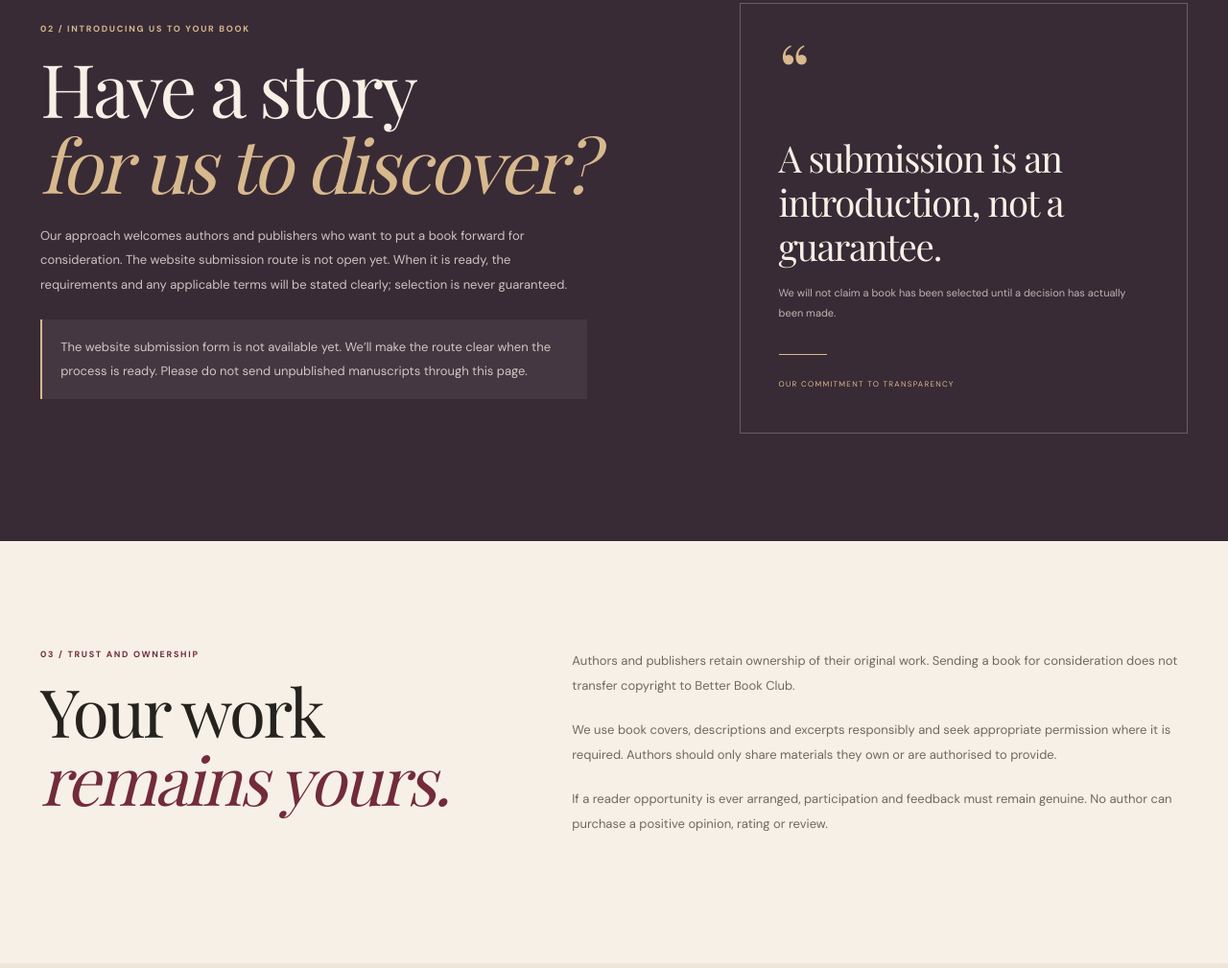
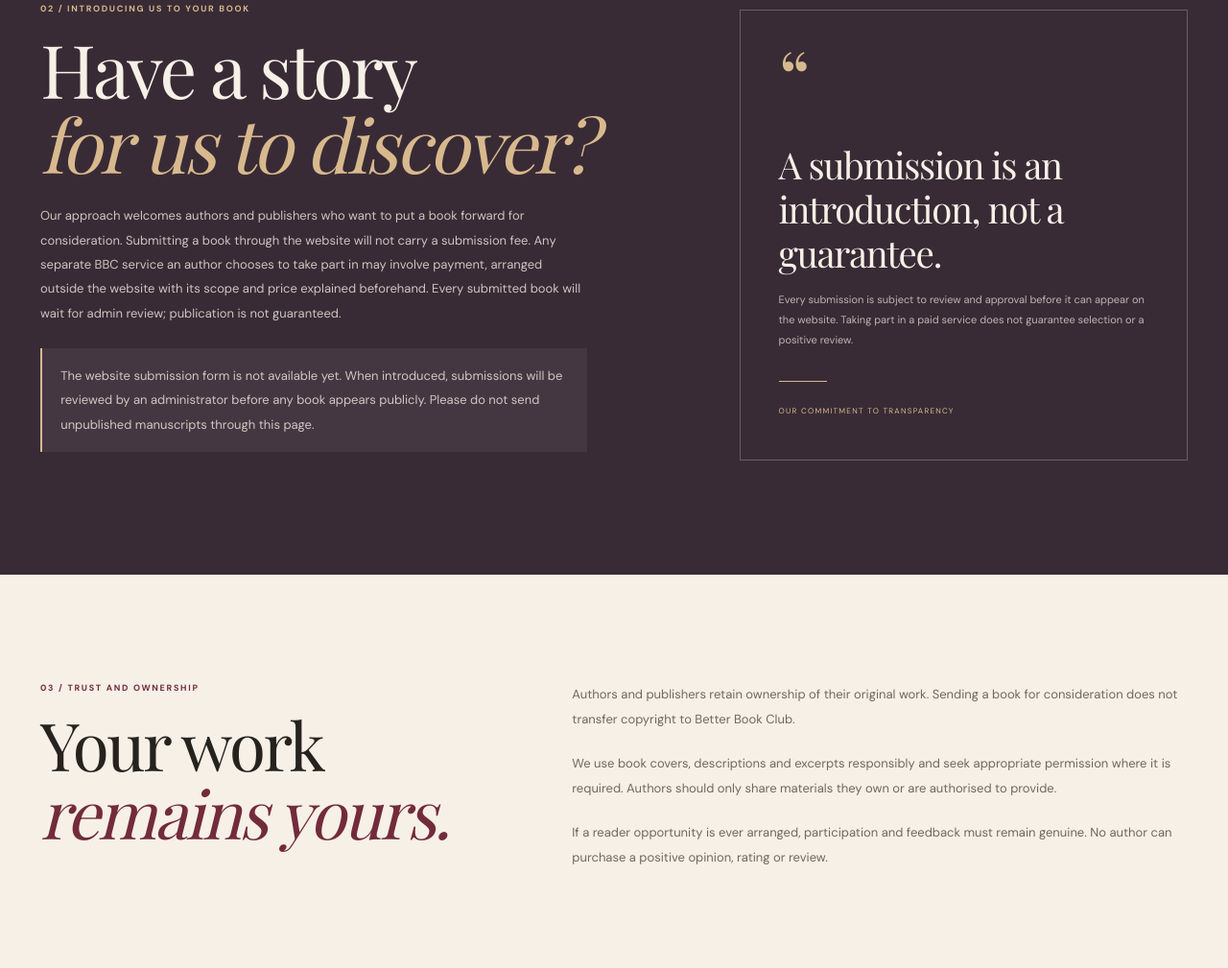
Before and after one commit to merit-gold/better-book-club, a plain HTML site: page pages/authors.html in a window 1280 px wide. Shown: the part 3286-4295 px from the top of the page at 96% size. Drawn offline with nearby package versions, Linux system fonts and the light colour scheme.

Commit message:
Clarify author submission and service payment information

```diff
--- a/pages/authors.html
+++ b/pages/authors.html
@@ -133,13 +133,13 @@
         <div class="authors-submission-copy reveal">
           <p class="eyebrow eyebrow-light">02 / Introducing us to your book</p>
           <h2>Have a story<br><em>for us to discover?</em></h2>
-          <p>Our approach welcomes authors and publishers who want to put a book forward for consideration. The website submission route is not open yet. When it is ready, the requirements and any applicable terms will be stated clearly; selection is never guaranteed.</p>
-          <p class="authors-submission-note">The website submission form is not available yet. We’ll make the route clear when the process is ready. Please do not send unpublished manuscripts through this page.</p>
+          <p>Our approach welcomes authors and publishers who want to put a book forward for consideration. Submitting a book through the website will not carry a submission fee. Any separate BBC service an author chooses to take part in may involve payment, arranged outside the website with its scope and price explained beforehand. Every submitted book will wait for admin review; publication is not guaranteed.</p>
+          <p class="authors-submission-note">The website submission form is not available yet. When introduced, submissions will be reviewed by an administrator before any book appears publicly. Please do not send unpublished manuscripts through this page.</p>
         </div>
         <aside class="authors-submission-aside reveal">
           <span class="authors-aside-mark" aria-hidden="true">“</span>
           <h3>A submission is an introduction, not a guarantee.</h3>
-          <p>We will not claim a book has been selected until a decision has actually been made.</p>
+          <p>Every submission is subject to review and approval before it can appear on the website. Taking part in a paid service does not guarantee selection or a positive review.</p>
           <span class="authors-aside-rule"></span>
           <span class="authors-aside-caption">OUR COMMITMENT TO TRANSPARENCY</span>
         </aside>
```
